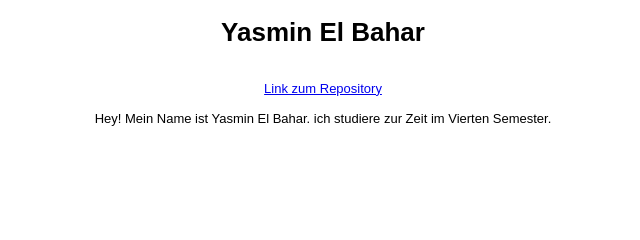
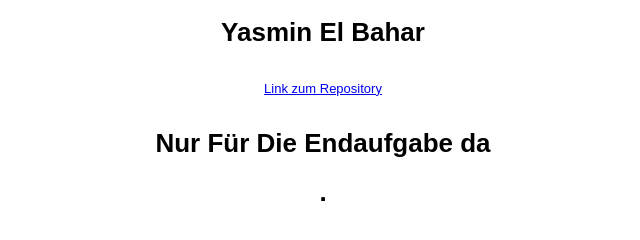
Before and after one commit to YasminElbahar/Eia2Aufgaben, a plain HTML site: page steckbrief/steckbrief.htm in a window 1280 px wide. Shown: the whole page, without its empty margins (317-957 px from the left). Drawn offline with Linux system fonts and the light colour scheme.

Commit message:
Update steckbrief.htm

```diff
--- a/steckbrief/steckbrief.htm
+++ b/steckbrief/steckbrief.htm
@@ -23,7 +23,7 @@ body {
 
 
 
-		Hey! Mein Name ist Yasmin El Bahar. ich studiere zur Zeit im Vierten Semester.
+		<h1>Nur Für Die Endaufgabe da<h1>.
 
 
 
```
